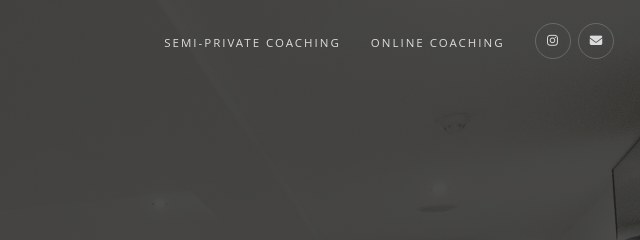
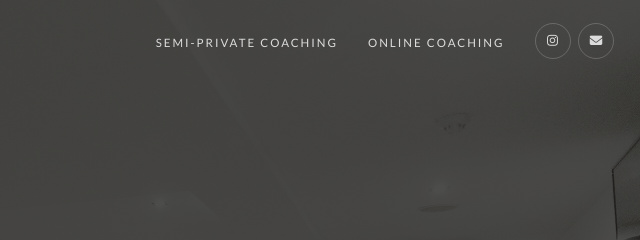
Before and after one commit to Ryael/oxigenhq, a plain HTML site: page index.html in a window 1280 px wide. Shown: the top 240 px of the page, 640-1280 px from the left. Drawn offline with Linux system fonts and the light colour scheme.

Commit message:
Change font for navigation link text back to Lato.

```diff
--- a/assets/css/style.css
+++ b/assets/css/style.css
@@ -55,7 +55,6 @@ html {
 }
 
 #nav-menu > li {
-  font-family: Open Sans, sans-serif;
   overflow: hidden;
   padding: 10px 15px;
   z-index: inherit;
```
